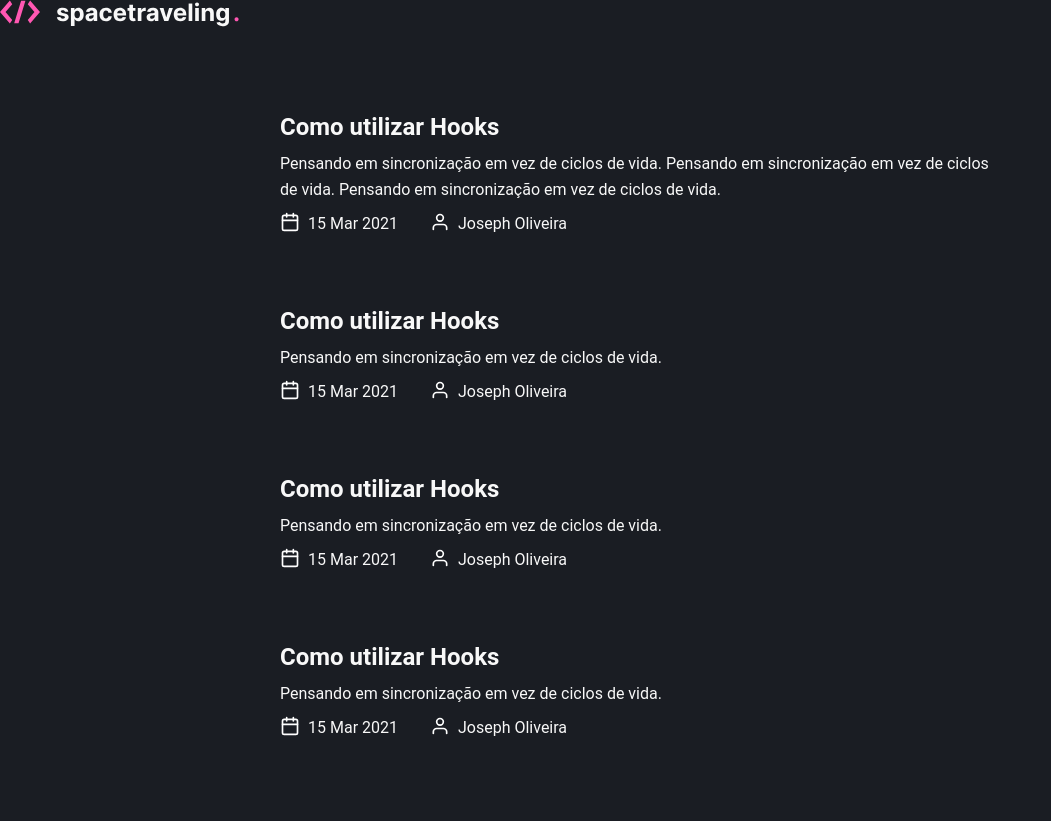
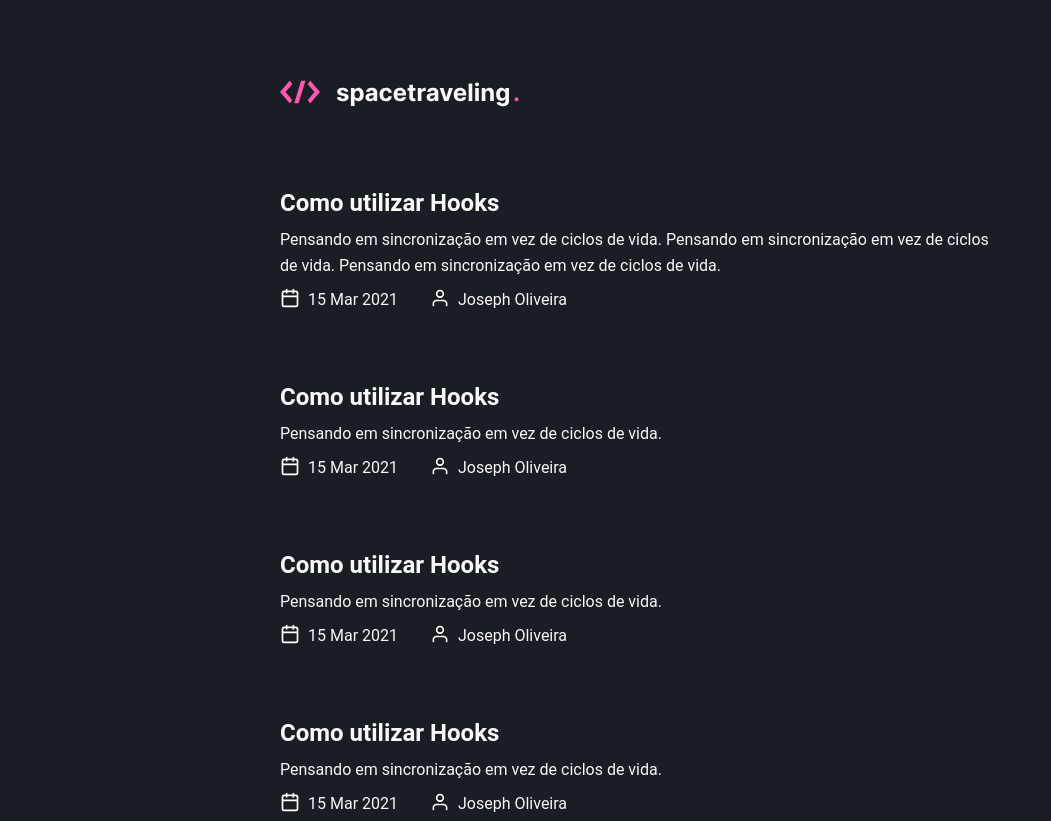
Before and after one commit to matheustark/BlogNext, a Next.js app: page / in a window 1280 px wide. Shown: the whole page, without its empty margins (0-1051 px from the left). Before the commit the page ends 800 px from the top, so only its background shows below. Built offline with nearby package versions, Linux system fonts and the light colour scheme.

Commit message:
finish header

```diff
--- a/src/components/Header/header.module.scss
+++ b/src/components/Header/header.module.scss
@@ -1 +1,8 @@
 // TODO
+
+.header {
+    max-width: 720px;
+    display: flex;
+    align-items: center;
+    margin: 5rem auto 0;
+}
--- a/src/components/Header/index.tsx
+++ b/src/components/Header/index.tsx
@@ -1,3 +1,10 @@
+import styles from './header.module.scss';
+
 export default function Header() {
   // TODO
+  return (
+    <header className={styles.header}>
+        <img src="/images/logo.svg" alt="logo"/>
+      </header>
+  )
 }
--- a/src/pages/index.tsx
+++ b/src/pages/index.tsx
@@ -5,7 +5,7 @@
 
 import commonStyles from '../styles/common.module.scss';
 import styles from './home.module.scss';
-
+import Header from '../components/Header';
 interface Post {
   uid?: string;
   first_publication_date: string | null;
@@ -28,9 +28,7 @@
 export default function Home() {
   return (
     <>
-      <header>
-        <img src="/images/logo.svg" alt="logo"/>
-      </header>
+   <Header />
   <main className={styles.container}>
     <div className={styles.post} >
       <a href="#">
```
